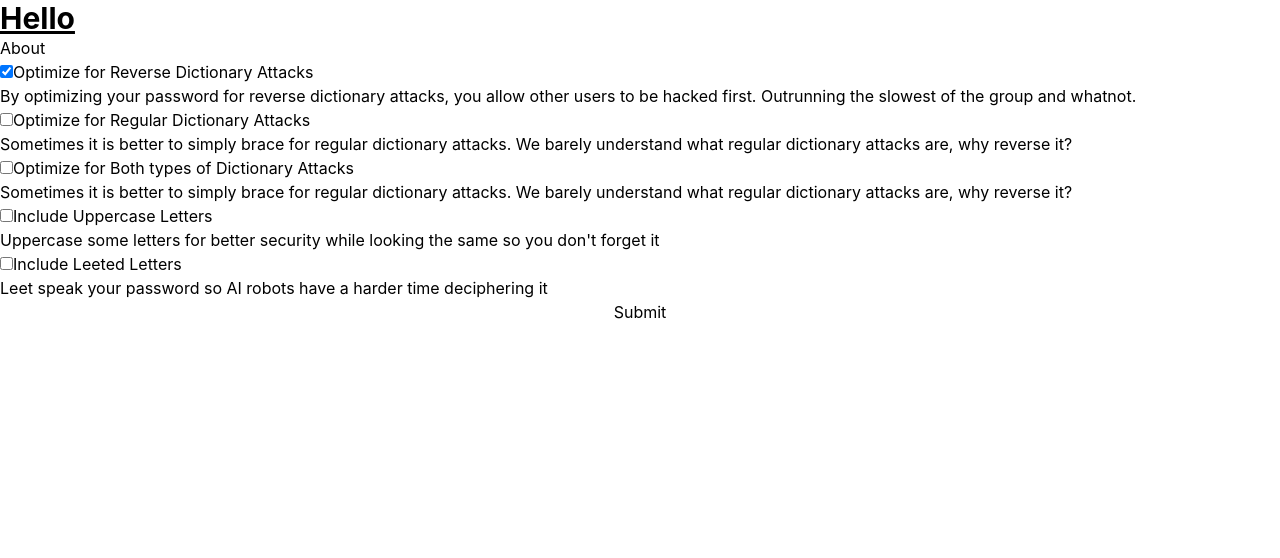
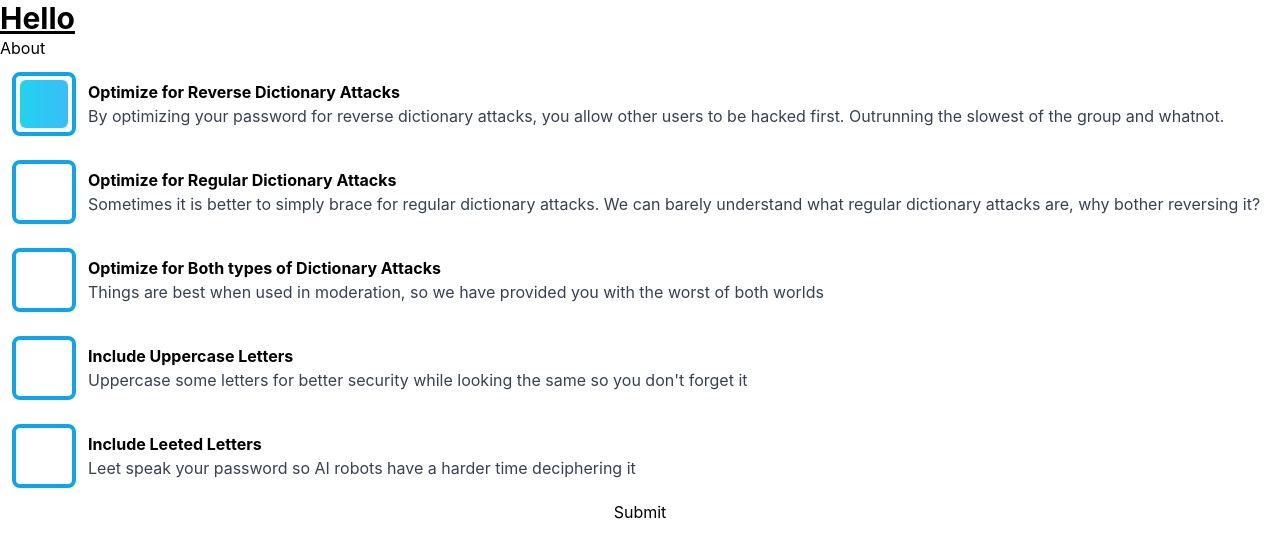
Before and after one commit to kndshein/ASSPG, a React (Create React App) app: page / in a window 1280 px wide. Shown: the top 558 px of the page. Built offline with nearby package versions, Linux system fonts and the light colour scheme.

Commit message:
Button TailwindCSS logic

```diff
--- /dev/null
+++ b/src/components/Button.jsx
@@ -0,0 +1,33 @@
+export default function Button({
+  value,
+  name,
+  desc,
+  long_desc,
+  handleOnClick,
+  disabled,
+}) {
+  return (
+    <section className="flex">
+      <div
+        className="m-3 border-sky-500 border-4 rounded-lg hover:border-sky-700"
+        style={{ borderColor: disabled && 'grey' }}
+      >
+        <button
+          className={`flex shrink-0 w-12 h-12 p-3 m-1 rounded-md transition ease-in-out ${
+            value ? 'bg-gradient-to-r from-cyan-400 to-sky-400' : ''
+          }  disabled:opacity-75 disabled:bg-gray-500 hover:shadow-lg`}
+          style={{
+            backgroundColor: disabled && 'grey',
+            backgroundImage: disabled && 'none',
+          }}
+          onClick={() => handleOnClick(name)}
+          disabled={disabled}
+        />
+      </div>
+      <section className="flex flex-col justify-center">
+        <p className="font-bold">{desc}</p>
+        <p className="text-gray-700">{long_desc}</p>
+      </section>
+    </section>
+  );
+}
--- a/src/components/Checkbox.jsx
+++ /dev/null
@@ -1,23 +0,0 @@
-export default function Checkbox({
-  value,
-  name,
-  desc,
-  long_desc,
-  handleOnChange,
-  disabled,
-}) {
-  return (
-    <div>
-      <input
-        type="checkbox"
-        id={name}
-        name={name}
-        checked={value}
-        onChange={() => handleOnChange(name)}
-        disabled={disabled}
-      />
-      <label htmlFor={name}>{desc}</label>
-      <p>{long_desc}</p>
-    </div>
-  );
-}
--- a/src/components/PassGenerator.jsx
+++ b/src/components/PassGenerator.jsx
@@ -1,5 +1,5 @@
 import { useState } from 'react';
-import Checkbox from './Checkbox';
+import Button from './Button';
 import generatePassword from '../generatePassword';
 
 export default function PassGenerator() {
@@ -11,7 +11,7 @@ export default function PassGenerator() {
   });
   const [generatedPassword, setGeneratedPassword] = useState('');
 
-  function handleOnChange(name) {
+  function handleOnClick(name) {
     if (name === 'isBothOptimized') {
       setOpts({
         ...opts,
@@ -23,8 +23,7 @@ export default function PassGenerator() {
     }
   }
 
-  function handleOnSubmit(evt) {
-    evt.preventDefault();
+  function handleOnSubmit() {
     setGeneratedPassword(
       generatePassword(
         opts.isDictOptimized,
@@ -37,46 +36,46 @@ export default function PassGenerator() {
 
   return (
     <div>
-      <form onSubmit={(evt) => handleOnSubmit(evt)} className="flex flex-col">
-        <Checkbox
+      <div className="flex flex-col">
+        <Button
           value={opts.isBothOptimized || !opts.isDictOptimized}
           name="isDictOptimized"
           desc="Optimize for Reverse Dictionary Attacks"
           long_desc="By optimizing your password for reverse dictionary attacks, you allow other users to be hacked first. Outrunning the slowest of the group and whatnot."
-          handleOnChange={handleOnChange}
+          handleOnClick={handleOnClick}
           disabled={opts.isBothOptimized}
         />
-        <Checkbox
+        <Button
           value={opts.isDictOptimized}
           name="isDictOptimized"
           desc="Optimize for Regular Dictionary Attacks"
-          long_desc="Sometimes it is better to simply brace for regular dictionary attacks. We barely understand what regular dictionary attacks are, why reverse it?"
-          handleOnChange={handleOnChange}
+          long_desc="Sometimes it is better to simply brace for regular dictionary attacks. We can barely understand what regular dictionary attacks are, why bother reversing it?"
+          handleOnClick={handleOnClick}
           disabled={opts.isBothOptimized}
         />
-        <Checkbox
+        <Button
           value={opts.isBothOptimized}
           name="isBothOptimized"
           desc="Optimize for Both types of Dictionary Attacks"
-          long_desc="Sometimes it is better to simply brace for regular dictionary attacks. We barely understand what regular dictionary attacks are, why reverse it?"
-          handleOnChange={handleOnChange}
+          long_desc="Things are best when used in moderation, so we have provided you with the worst of both worlds"
+          handleOnClick={handleOnClick}
         />
-        <Checkbox
+        <Button
           value={opts.isUppercased}
           name="isUppercased"
           desc="Include Uppercase Letters"
           long_desc="Uppercase some letters for better security while looking the same so you don't forget it"
-          handleOnChange={handleOnChange}
+          handleOnClick={handleOnClick}
         />
-        <Checkbox
+        <Button
           value={opts.isLeeted}
           name="isLeeted"
           desc="Include Leeted Letters"
           long_desc="Leet speak your password so AI robots have a harder time deciphering it"
-          handleOnChange={handleOnChange}
+          handleOnClick={handleOnClick}
         />
-        <button type="submit">Submit</button>
-      </form>
+        <button onClick={() => handleOnSubmit()}>Submit</button>
+      </div>
       <p>{generatedPassword}</p>
     </div>
   );
```
